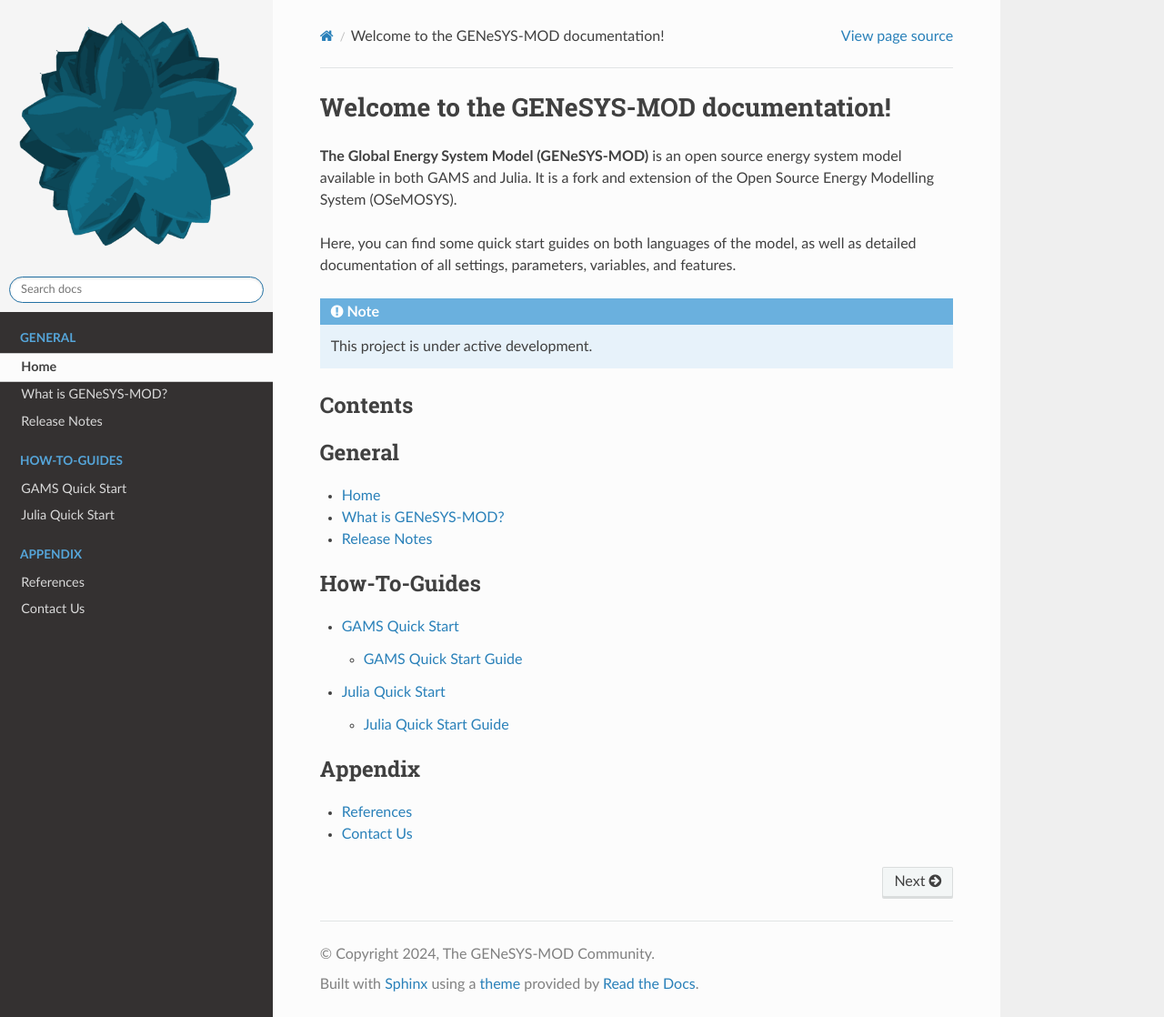
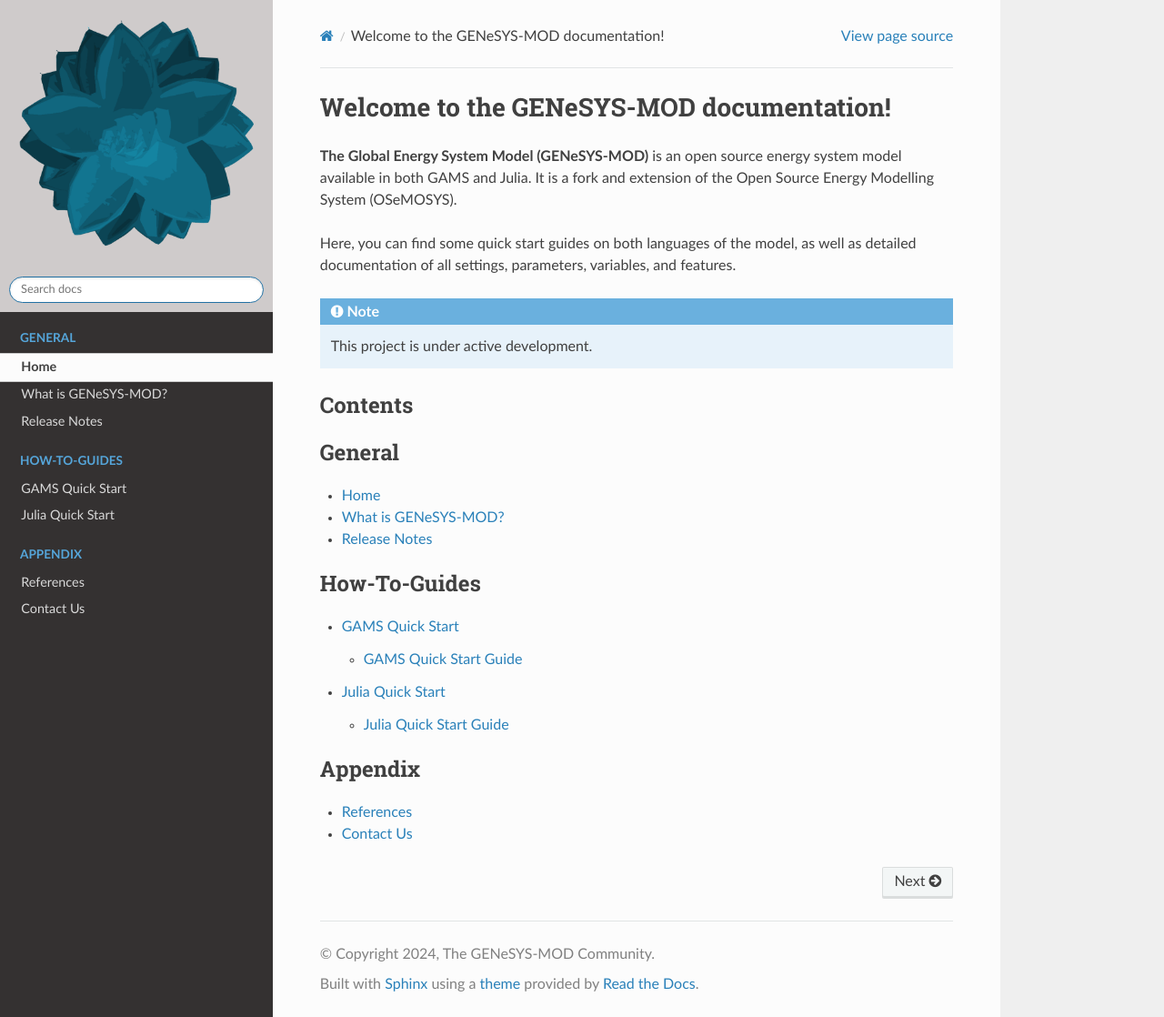
Before and after one commit to GENeSYS-MOD/GENeSYS_MOD.readthedocs, a Sphinx documentation site: the page built from docs/source/index.rst, in a window 1280 px wide and 1118 px high. Shown: the whole window at 91% size. Built offline with Sphinx 7.4.7 and the Read the Docs theme 3.1.0, drawn with Linux system fonts in a browser that asks for light colours.

Commit message:
some css changes

```diff
--- a/docs/source/_static/custom.css
+++ b/docs/source/_static/custom.css
@@ -1,22 +1,23 @@
-/* Limit the logo width to half of the column width */
+/* Scale the logo to occupy 50% of the available column width */
 .wy-side-nav-search .icon img {
-    max-width: 50%; /* Limit the logo width to 50% */
-    height: auto;   /* Maintain aspect ratio */
+    width: 50%;     /* Set the logo to 50% of the parent container */
+    height: auto;   /* Maintain the aspect ratio */
     display: block; /* Ensure proper rendering of the image */
     margin: 0 auto; /* Center the logo horizontally */
+    padding: 30px;   /* Add some space around the logo */
 }
 
 /* Change the header background color */
 .wy-side-nav-search {
-    background-color: #f5f5f5; /* Light gray background color */
+    background-color: #cfcbcb; /* Light gray background color */
 }
 
-/* Optional: Adjust text or icon colors in the header */
-.wy-side-nav-search .icon span {
-    color: #333; /* Dark gray text color */
+/* Change the version text and other header text to black */
+.rst-other-versions, .wy-side-nav-search .icon span {
+    color: #000; /* Set text color to black */
 }
 
-/* Optional: Remove unnecessary padding around the logo */
+/* Optional: Adjust padding or spacing for better alignment */
 .wy-side-nav-search {
-    padding: 10px; /* Adjust spacing around the logo */
+    padding: 10px; /* Adjust spacing around the header area */
 }
```
